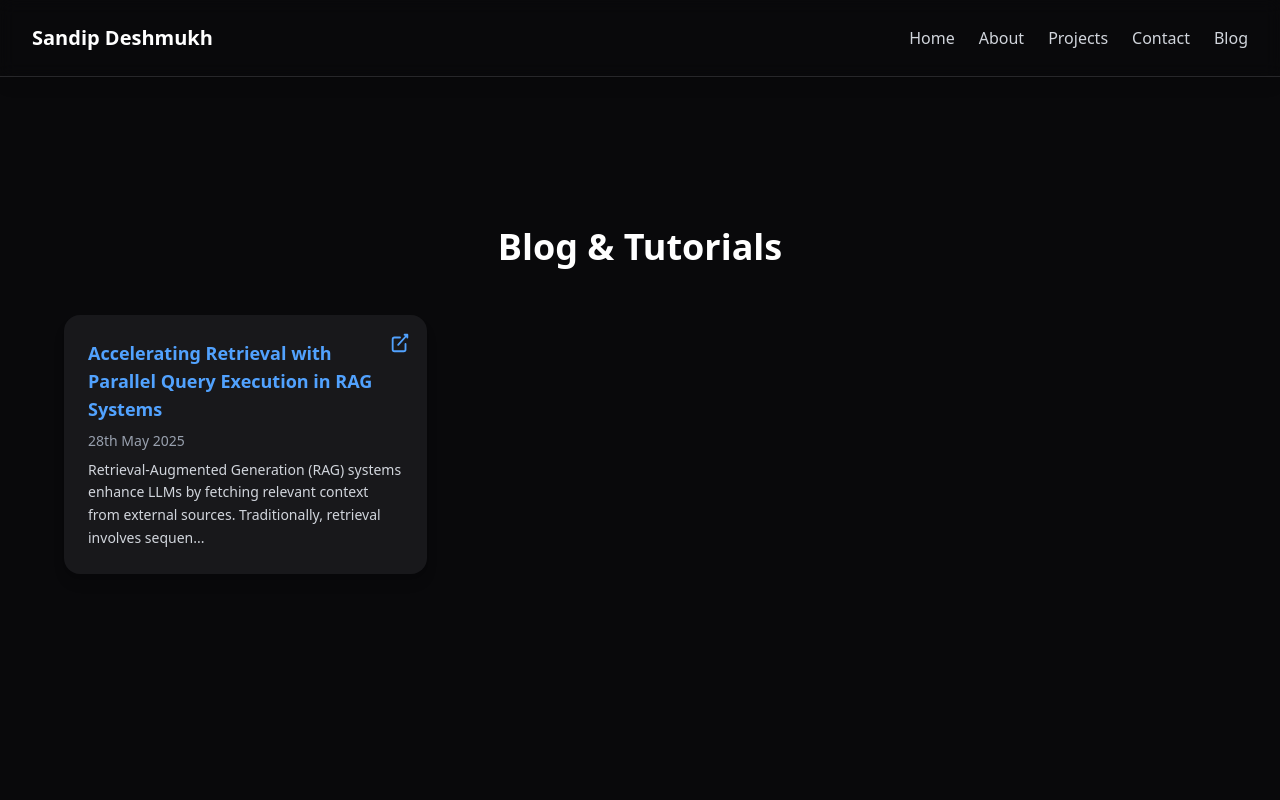
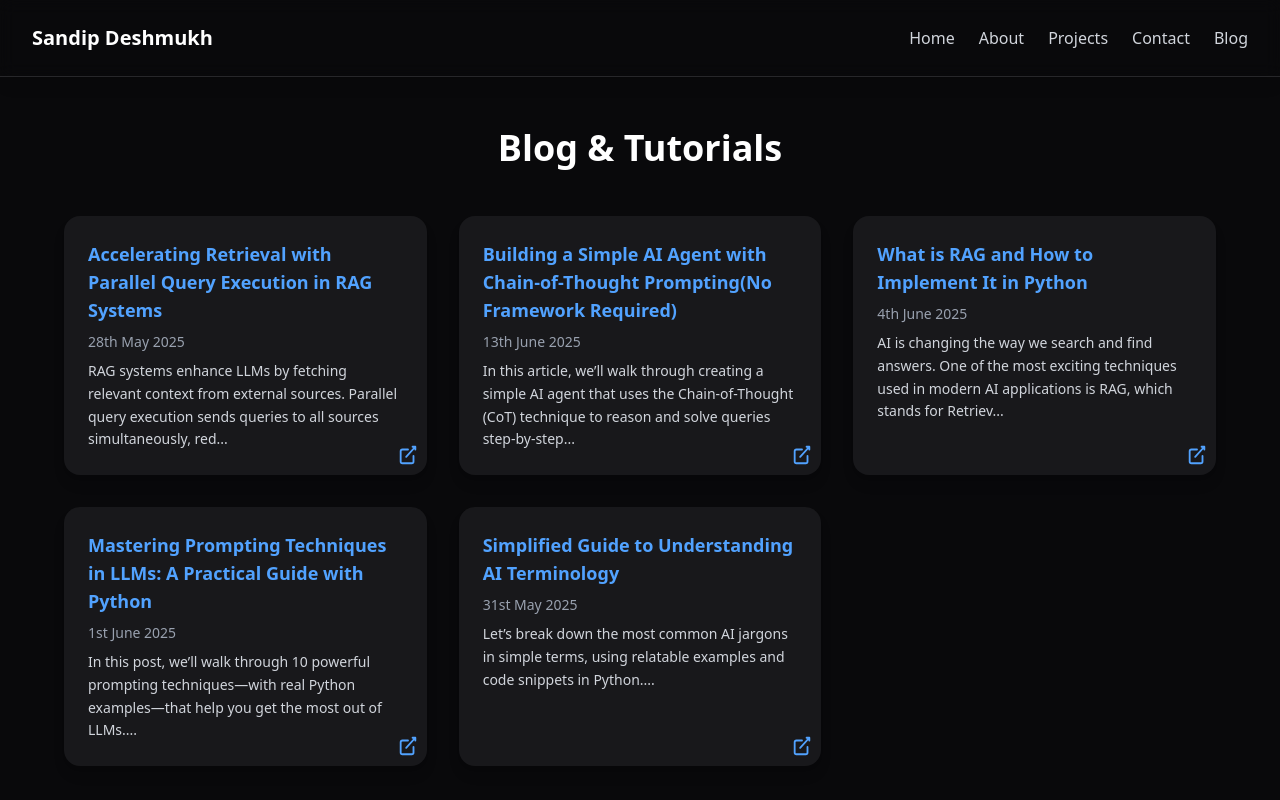
Before and after one commit to sandipdeshmukh77/Portfolio, a React (Vite) app: page /blog in a window 1280 px wide. Shown: the top 800 px of the page. Built offline with nearby package versions, Linux system fonts and the light colour scheme.

Commit message:
update Blog and Hero components; refine blog content and adjust link icon positioning

```diff
--- a/src/components/Blog.tsx
+++ b/src/components/Blog.tsx
@@ -62,9 +62,9 @@ const Blog: React.FC = () => {
                                     rel="noopener noreferrer"
                                     className="block bg-[hsl(240_5.9%_10%)] p-6 rounded-2xl shadow-lg hover:shadow-blue-500/20 transition-transform hover:scale-[1.03] h-full relative"
                                 >
-                                    {/* External link icon at top right */}
+                                    {/* External link icon at bottom right */}
                                     <span
-                                        className="absolute top-4 right-4 text-blue-400"
+                                        className="absolute bottom-2 right-2 text-blue-400"
                                         title="External link"
                                         aria-label="External link"
                                     >
--- a/src/components/Hero.tsx
+++ b/src/components/Hero.tsx
@@ -20,7 +20,7 @@ const Hero: React.FC = () => {
 
                 {/* Short description */}
                 <p className="text-md text-gray-500 mb-8">
-                    Versatile and innovative Senior Software Engineer with over three years of experience in full-stack web development and advanced multimedia applications.
+                    Accomplished Senior Software Engineer with 4+ years of expertise in full-stack web development and advanced AI solutions, delivering high-quality, scalable applications for diverse business needs.
                 </p>
 
                 {/* Call-to-action button */}
--- a/src/data/DB.tsx
+++ b/src/data/DB.tsx
@@ -12,11 +12,42 @@ const data: { blogs: BlogEntry[] } = {
         {
             id: 1,
             title: "Accelerating Retrieval with Parallel Query Execution in RAG Systems",
-            content:
-                "Retrieval-Augmented Generation (RAG) systems enhance LLMs by fetching relevant context from external sources. Traditionally, retrieval involves sequentially querying multiple sources, which can be slow. Parallel query execution accelerates this by sending queries to all sources simultaneously and aggregating the results. This approach reduces latency and improves user experience, especially when integrating multiple vector databases or search APIs. Key considerations include handling inconsistent response times, merging results, and managing rate limits. Implementing parallel retrieval can be achieved using async programming patterns in languages like Python or JavaScript. Overall, parallel query execution is a practical optimization for scalable and responsive RAG applications.",
+            content: "RAG systems enhance LLMs by fetching relevant context from external sources. Parallel query execution sends queries to all sources simultaneously, reducing latency and improving user experience. Async programming enables this optimization for scalable RAG applications.",
             author: "Sandip Deshmukh",
             date: "28th May 2025",
             link: "https://sandipdeshmukh.hashnode.dev/accelerating-retrieval-with-parallel-query-execution-in-rag-systems",
+        },
+        {
+            id: 2,
+            title: "Building a Simple AI Agent with Chain-of-Thought Prompting(No Framework Required)",
+            content: "In this article, we’ll walk through creating a simple AI agent that uses the Chain-of-Thought (CoT) technique to reason and solve queries step-by-step.",
+            author: "Sandip Deshmukh",
+            date: "13th June 2025",
+            link: "https://sandipdeshmukh.hashnode.dev/building-a-simple-ai-agent-with-chain-of-thought-prompting-no-framework-required",
+        },
+        {
+            id: 3,
+            title: "What is RAG and How to Implement It in Python",
+            content: "AI is changing the way we search and find answers. One of the most exciting techniques used in modern AI applications is RAG, which stands for Retrieval-Augmented Generation. RAG combines the power of large language models (LLMs) with external knowledge sources to provide accurate and contextually relevant responses.",
+            author: "Sandip Deshmukh",
+            date: "4th June 2025",
+            link: "https://sandipdeshmukh.hashnode.dev/what-is-rag-and-how-to-implement-it-in-python",
+        },
+        {
+            id: 4,
+            title: "Mastering Prompting Techniques in LLMs: A Practical Guide with Python",
+            content: "In this post, we’ll walk through 10 powerful prompting techniques—with real Python examples—that help you get the most out of LLMs.",
+            author: "Sandip Deshmukh",
+            date: "1st June 2025",
+            link: "https://sandipdeshmukh.hashnode.dev/mastering-prompting-techniques-in-llms-a-practical-guide-with-python",
+        },
+        {
+            id: 5,
+            title: "Simplified Guide to Understanding AI Terminology",
+            content: "Let’s break down the most common AI jargons in simple terms, using relatable examples and code snippets in Python.",
+            author: "Sandip Deshmukh",
+            date: "31st May 2025",
+            link: "https://sandipdeshmukh.hashnode.dev/simplified-guide-to-understanding-ai-terminology",
         },
     ],
 };
```
